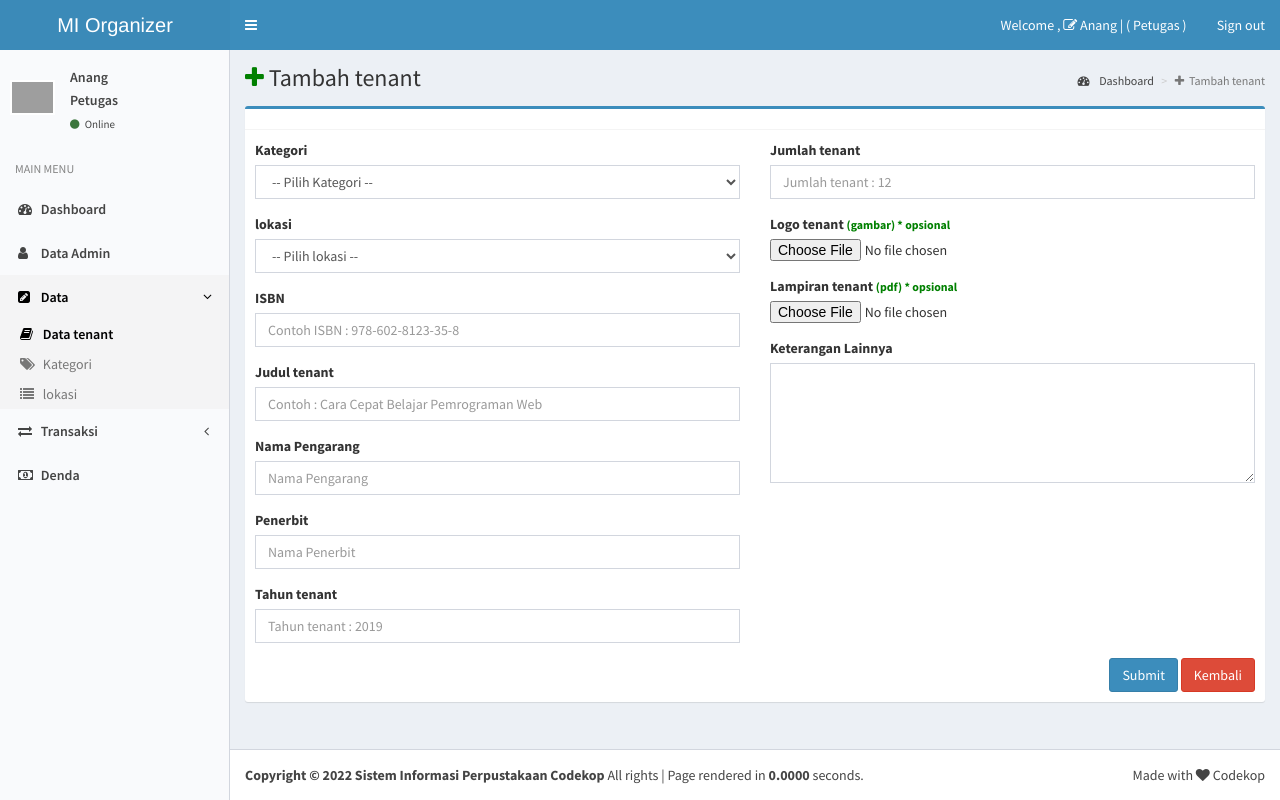
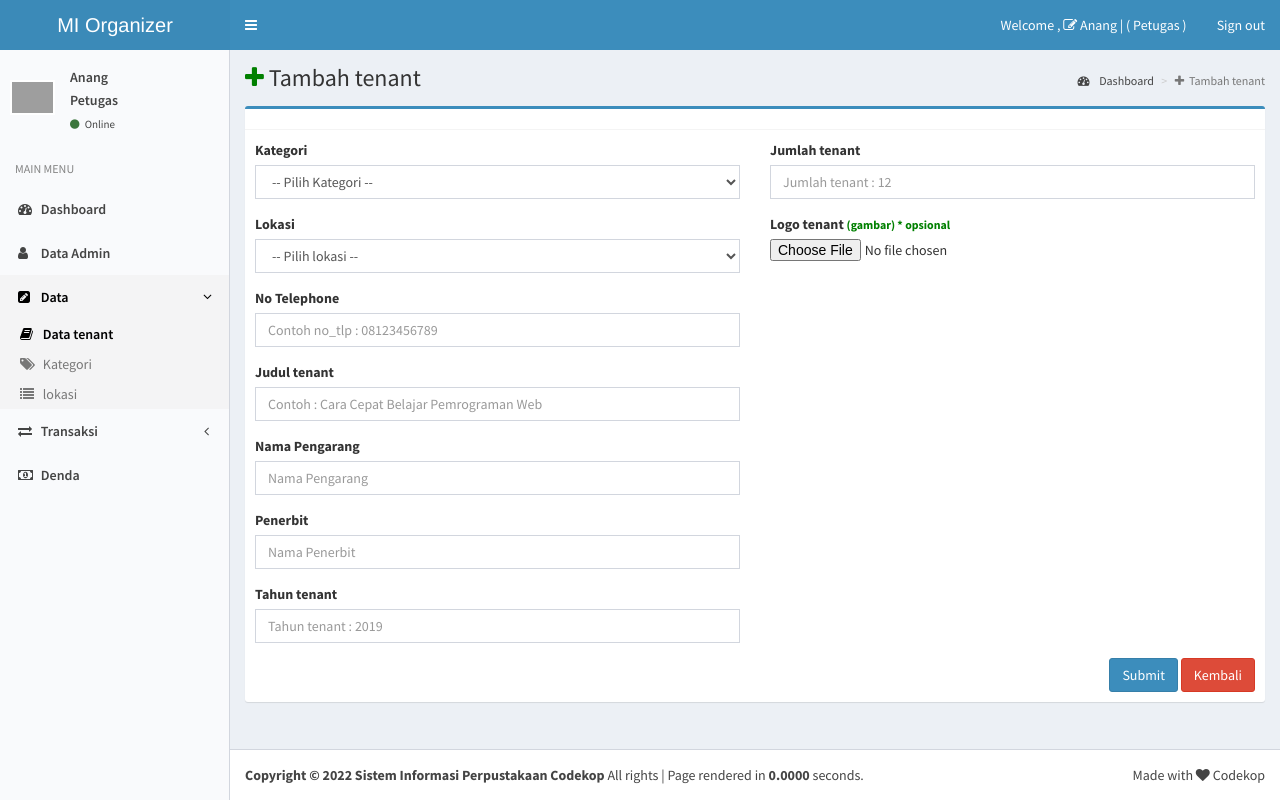
Before and after one commit to irufa12/mi-organizer, a CodeIgniter app: page /database/index.php/data/tenanttambah in a window 1280 px wide. Run offline with CodeIgniter, Linux system fonts and the light colour scheme; a user stored in the database is signed in; data comes from the database, SQL or seed files in the repository; some libraries are stand-ins or nearby versions; grey boxes are pictures that could not be loaded.

Commit message:
edit form

```diff
--- a/application/controllers/Data.php
+++ b/application/controllers/Data.php
@@ -127,7 +127,7 @@
 				'tenant_id'=>$tenant_id,
 				'id_kategori'=>htmlentities($post['kategori']),
 				'id_lokasi' => htmlentities($post['lokasi']),
-				'isbn' => htmlentities($post['isbn']),
+				'no_tlp' => htmlentities($post['no_tlp']),
 				'title'  => htmlentities($post['title']),
 				'pengarang'=> htmlentities($post['pengarang']),
 				'penerbit'=> htmlentities($post['penerbit']),
@@ -137,7 +137,7 @@
 				'tgl_masuk' => date('Y-m-d H:i:s')
 			);
 
-			$this->load->library('upload',$config);
+			$this->load->library('upload');
 			if(!empty($_FILES['gambar']['name']))
 			{
 				// setting konfigurasi upload
@@ -148,7 +148,7 @@
 				$this->load->library('upload',$config);
 				$this->upload->initialize($config);
 
-				if (!$this->upload->do_upload('gambar')) {
+				if ($this->upload->do_upload('gambar')) {
 					$this->upload->data();
 					$file1 = array('upload_data' => $this->upload->data());
 					$this->db->set('logo', $file1['upload_data']['file_name']);
@@ -183,7 +183,7 @@
 				}
 			}
 
-			$this->db->insert('tbl_tenant', $data);
+			$this->db->inser('tbl_tenant', $data);
 
 			$this->session->set_flashdata('pesan','<div id="notifikasi"><div class="alert alert-success">
 			<p> Tambah tenant Sukses !</p>
@@ -198,7 +198,7 @@
 			$data = array(
 				'id_kategori'=>htmlentities($post['kategori']),
 				'id_lokasi' => htmlentities($post['lokasi']),
-				'isbn' => htmlentities($post['isbn']),
+				'no_tlp' => htmlentities($post['no_tlp']),
 				'title'  => htmlentities($post['title']),
 				'pengarang'=> htmlentities($post['pengarang']),
 				'penerbit'=> htmlentities($post['penerbit']),
--- a/application/controllers/Transaksi.php
+++ b/application/controllers/Transaksi.php
@@ -408,7 +408,7 @@
 				'qty'     => 1,
                 'price'   => '1000',
 				'name'    => $tes->title,
-				'options' => array('isbn' => $tes->isbn,'thn' => $tes->thn_tenant,'penerbit' => $tes->penerbit)
+				'options' => array('no_tlp' => $tes->no_tlp,'thn' => $tes->thn_tenant,'penerbit' => $tes->penerbit)
 			);
 			if(!$this->session->has_userdata('cart')) {
 				$cart = array($item);
--- a/application/views/pinjam/tambah_view.php
+++ b/application/views/pinjam/tambah_view.php
@@ -122,7 +122,7 @@
 		<thead>
 			<tr>
 				<th>No</th>
-				<th>ISBN</th>
+				<th>no_tlp</th>
 				<th>Title</th>
 				<th>Penerbit</th>
 				<th>Tahun tenant</th>
@@ -135,7 +135,7 @@
 		<?php $no=1;foreach($tenant->result_array() as $isi){?>
 			<tr>
 				<td><?= $no;?></td>
-				<td><?= $isi['isbn'];?></td>
+				<td><?= $isi['no_tlp'];?></td>
 				<td><?= $isi['title'];?></td>
 				<td><?= $isi['penerbit'];?></td>
 				<td><?= $isi['thn_tenant'];?></td>
--- a/application/views/tenant/edit_view.php
+++ b/application/views/tenant/edit_view.php
@@ -39,8 +39,8 @@
                                     </select>
                                 </div>
                                 <div class="form-group">
-                                    <label>ISBN</label>
-                                    <input type="text" class="form-control" value="<?= $tenant->isbn;?>" name="isbn"  placeholder="Contoh ISBN : 978-602-8123-35-8">
+                                    <label>no_tlp</label>
+                                    <input type="text" class="form-control" value="<?= $tenant->no_tlp;?>" name="no_tlp"  placeholder="Contoh no_tlp : 978-602-8123-35-8">
                                 </div>
                                 <div class="form-group">
                                     <label>Judul tenant</label>
--- a/application/views/tenant/tambah_view.php
+++ b/application/views/tenant/tambah_view.php
@@ -30,7 +30,7 @@
 									</select>
 								</div>
                                 <div class="form-group">
-                                    <label>lokasi</label>
+                                    <label>Lokasi</label>
                                     <select name="lokasi" class="form-control select2" required="required">
 										<option disabled selected value> -- Pilih lokasi -- </option>
 										<?php foreach($lokasitenant as $isi){?>
@@ -39,8 +39,8 @@
                                     </select>
                                 </div>
                                 <div class="form-group">
-                                    <label>ISBN</label>
-                                    <input type="text" class="form-control" name="isbn"  placeholder="Contoh ISBN : 978-602-8123-35-8">
+                                    <label>No Telephone</label>
+                                    <input type="text" class="form-control" name="no_tlp"  placeholder="Contoh no_tlp : 08123456789">
                                 </div>
                                 <div class="form-group">
                                     <label>Judul tenant</label>
@@ -69,14 +69,14 @@
                                     <label>Logo tenant <small style="color:green">(gambar) * opsional</small></label>
                                     <input type="file" accept="image/*" name="gambar">
                                 </div>
-                                <div class="form-group">
+                                <!-- <div class="form-group">
                                     <label>Lampiran tenant <small style="color:green">(pdf) * opsional</small></label>
                                     <input type="file" accept="application/pdf" name="lampiran">
-                                </div>
-                                <div class="form-group">
+                                </div> -->
+                                <!-- <div class="form-group">
                                     <label>Keterangan Lainnya</label>
                                     <textarea class="form-control" name="ket" id="summernotehal" style="height:120px"></textarea>
-                                </div>
+                                </div> -->
                             </div>
                         </div>
                         <div class="pull-right">
--- a/application/views/tenant/tenant_view.php
+++ b/application/views/tenant/tenant_view.php
@@ -29,7 +29,7 @@
                             <tr>
                                 <th>No</th>
                                 <th>logo</th>
-                                <!-- <th>ISBN</th> -->
+                                <!-- <th>no_tlp</th> -->
                                 <th>Nama Tenant</th>
                                 <th>Penerbit</th>
                                 <th>Tahun tenant</th>
@@ -55,7 +55,7 @@
                                         <?php }?>
                                     </center>
                                 </td>
-                                <!-- <td><?= $isi['isbn'];?></td> -->
+                                <!-- <td><?= $isi['no_tlp'];?></td> -->
                                 <td><?= $isi['nama_tenant'];?></td>
                                 <td><?= $isi['penerbit'];?></td>
                                 <td><?= $isi['thn_tenant'];?></td>
--- a/db/mi_organizer.sql
+++ b/db/mi_organizer.sql
@@ -172,7 +172,7 @@
   `id_kategori` int(11) NOT NULL,
   `id_selasar` int(11) NOT NULL,
   `logo` varchar(255) DEFAULT NULL,
-  `isbn` varchar(255) DEFAULT NULL,
+  `no_tlp` varchar(255) DEFAULT NULL,
   `lampiran` varchar(255) DEFAULT NULL,
   `nama_tenant` varchar(255) DEFAULT NULL,
   `penerbit` varchar(255) DEFAULT NULL,
@@ -187,7 +187,7 @@
 -- Dumping data for table `tbl_tenant`
 --
 
-INSERT INTO `tbl_tenant` (`id_tenant`, `tenant_id`, `id_kategori`, `id_selasar`, `logo`, `isbn`, `lampiran`, `nama_tenant`, `penerbit`, `pengarang`, `thn_tenant`, `isi`, `jml`, `tgl_masuk`) VALUES
+INSERT INTO `tbl_tenant` (`id_tenant`, `tenant_id`, `id_kategori`, `id_selasar`, `logo`, `no_tlp`, `lampiran`, `nama_tenant`, `penerbit`, `pengarang`, `thn_tenant`, `isi`, `jml`, `tgl_masuk`) VALUES
 (8, 'BK008', 2, 1, '0', '132-123-234-231', '0', 'CARA MUDAH BELAJAR PEMROGRAMAN C++', 'INFORMATIKA BANDUNG', 'BUDI RAHARJO ', '2012', '<table class=\"table table-bordered\" style=\"background-color: rgb(255, 255, 255); width: 653px; color: rgb(51, 51, 51);\"><tbody><tr><td style=\"padding: 8px; line-height: 1.42857; border-color: rgb(244, 244, 244);\">Tipe Buku</td><td style=\"padding: 8px; line-height: 1.42857; border-color: rgb(244, 244, 244);\">Kertas</td></tr><tr><td style=\"padding: 8px; line-height: 1.42857; border-color: rgb(244, 244, 244);\">Bahasa</td><td style=\"padding: 8px; line-height: 1.42857; border-color: rgb(244, 244, 244);\">Indonesia</td></tr></tbody></table>', 23, '2019-11-23 11:49:57');
 
 --
```
Also changed, not shown: application/views/tenant/detail.php (+6 -6 lines).
